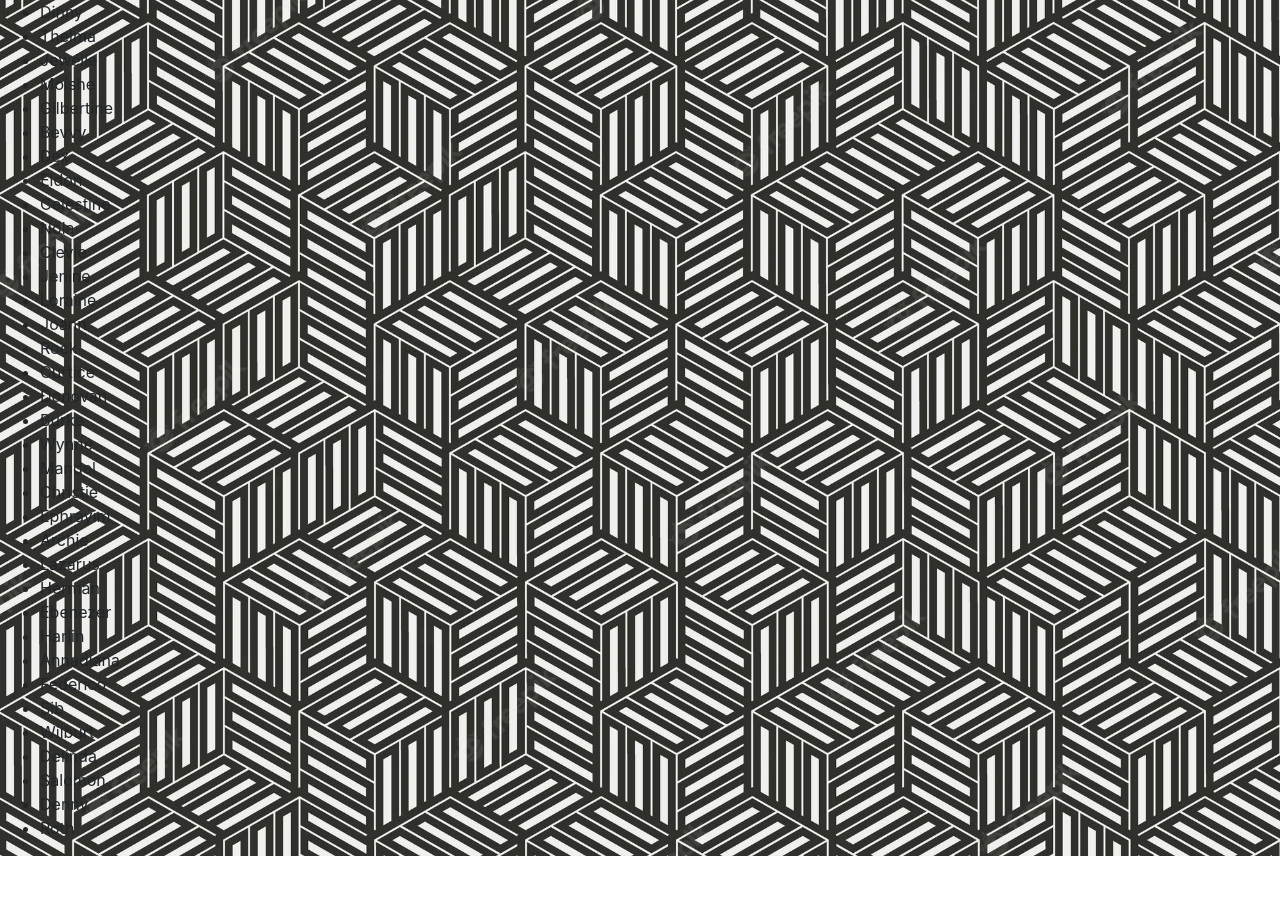
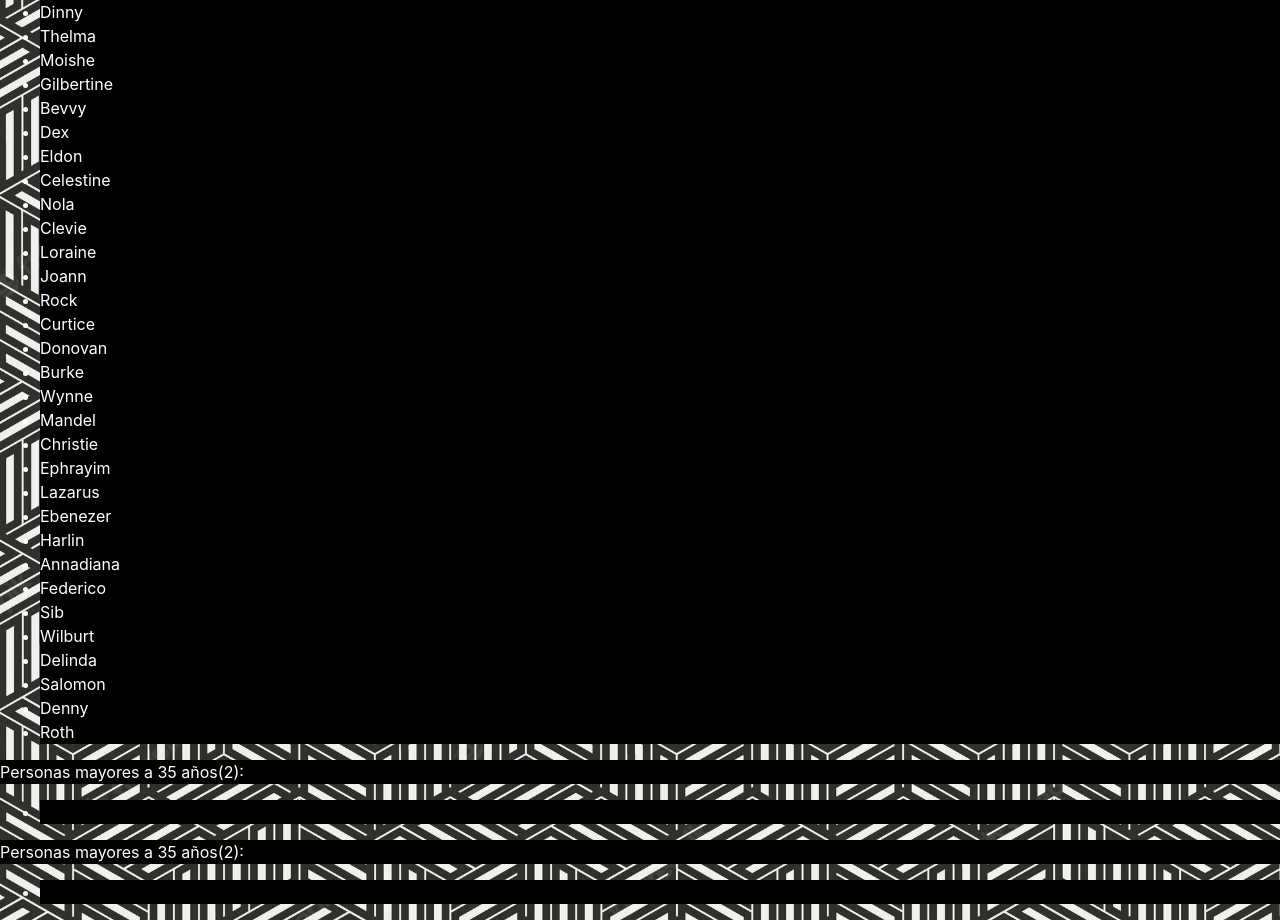
Before and after one commit to Paste3/tp8-efsi, a React (Create React App) app: page /estadistica in a window 1280 px wide. Shown: the part 280-1200 px from the top of the page. Before the commit the page ends 1136 px from the top, so only its background shows below. Built offline with nearby package versions, Linux system fonts and the light colour scheme.

Commit message:
casi terminado

```diff
--- a/src/screens/Estadistica.js
+++ b/src/screens/Estadistica.js
@@ -1,28 +1,60 @@
 import Personas from "../components/Personas"
 export default function Estadistica() {
     let mayores35 = [];
-    let mayorEdad = [0];
-    let menorEdad = [0];
+    let mayorEdad = [];
+    let nombresMenor = []
+    let nombresMayor = []
+    let menorEdad = [];
+    var min = 200;
+    var max = 0;
+    var nombreMayor = "";
+    var nombreMenor = "";
     for (let i = 0; i < Personas.length; i++) {
-        if (Personas[i].edad >= 35) {
+        if (Personas[i].edad > 35) {
             mayores35.push(Personas[i]);
         }
-        for (let g = 0; g < mayorEdad[g]; g++) {
-            if (Personas[i].edad > mayorEdad[g]) {
-                mayorEdad.push(Personas[i].edad)
-            }
-            if (Personas[i].edad < menorEdad[g]) {
-                menorEdad.push(Personas[i].edad)
-            }
+        if (Personas[i].edad <= min) {
+            min = Personas[i].edad
+            nombreMenor = Personas[i]
+            menorEdad = []
+            nombresMenor = []
+            nombresMenor.push(nombreMenor)
+            menorEdad.push(min)
         }
+        if (Personas[i].edad >= max) {
+            max = Personas[i].edad
+            nombreMayor = Personas[i]
+            mayorEdad = []
+            nombresMayor = []
+            nombresMayor.push(nombreMayor)
+            mayorEdad.push(max)
+        }
+        console.log("min: " + min + " max: " + max);
+        console.log("minimo: " + nombresMenor[i] + " maximo: " + nombresMayor[i]);
     }
     return (
         <>
-            <p>Personas mayores a 35 años({mayores35.length + 1}):</p>
+            <p className="blanco">Personas mayores a 35 años({mayores35.length + 1}):</p>
             <ul>
                 {
-                    mayores35.map(mayor => (
-                        <li> {mayor.nombre} </li>
+                    mayores35.map(mayor35 => (
+                        <li className="blanco"> {mayor35.nombre} </li>
+                    ))
+                }
+            </ul>
+            <p className="blanco">Personas mayores a 35 años({mayorEdad.length + 1}):</p>
+            <ul>
+                {
+                    mayorEdad.map(mayor => (
+                        <li className="blanco"> {mayor.nombre} </li>
+                    ))
+                }
+            </ul>
+            <p className="blanco">Personas mayores a 35 años({menorEdad.length + 1}):</p>
+            <ul>
+                {
+                    menorEdad.map(menor => (
+                        <li className="blanco"> {menor.nombre} </li>
                     ))
                 }
             </ul>
--- a/src/screens/Persona.js
+++ b/src/screens/Persona.js
@@ -1,4 +1,5 @@
 import { useParams } from "react-router-dom";
+import logo from "../logo.png"
 import Personas from "../components/Personas"
 import React from "react";
 import { useState } from "react";
@@ -13,11 +14,20 @@ export default function Persona(props) {
                         if (persona.id === IdPersona) {
                             return (
                                 <>
-                                    <div className="card border-dark mb-3" >
-                                        <div className="card-header">{persona.nombre} {persona.apellido}</div>
-                                        <div className="card-body text-dark">
-                                            <p>Email: {persona.email}</p>
-                                            <p>Edad: {persona.edad}</p>
+                                    <div className="container">
+                                        <div className="card border-dark mb-3" >
+                                            <div className="card-header">{persona.nombre} {persona.apellido}</div>
+                                            <div className="card-body text-dark">
+                                                <p>Email: {persona.email}</p>
+                                                <p>Edad: {persona.edad}</p>
+                                            </div>
+
+                                            <div className="row">
+                                                <div className="4"></div>
+                                                <div className="6">
+                                                    <img src={logo} className="IMGF"></img>
+                                                </div>
+                                            </div>
                                         </div>
                                     </div>
                                 </>
```
Also changed, not shown: src/index.css, src/logo.png (added).
